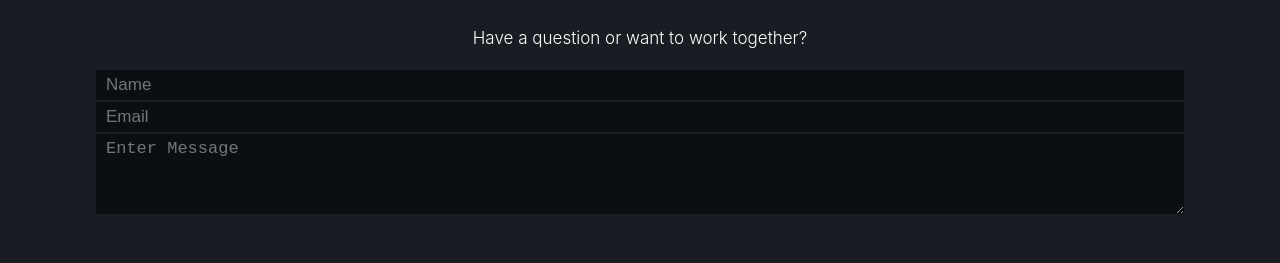
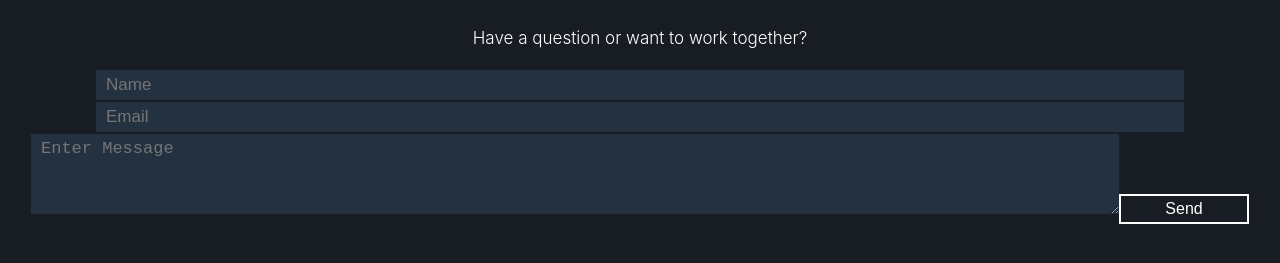
Before and after one commit to mattcbodily/portfolio-two, a React (Create React App) app: page / in a window 1280 px wide. Shown: the part 5750-6013 px from the top of the page. Built offline with nearby package versions, Linux system fonts and the light colour scheme.

Commit message:
added some styling to the contact component, added a button to the form

```diff
--- a/src/Components/Contact/Contact.css
+++ b/src/Components/Contact/Contact.css
@@ -10,7 +10,7 @@
     margin-bottom: 2px;
     padding-left: 10px;
     border: none;
-    background-color: #0B0F14;
+    background-color: #243141;
     color: white;
     font-size: 17px;
     outline-color: #0078FF;
@@ -22,8 +22,28 @@
     box-sizing: border-box;
     padding: 5px 0px 0px 10px;
     border: none;
-    background-color: #0B0F14;
+    background-color: #243141;
     color: white;
     font-size: 17px;
     outline-color: #0078FF;
 }
+
+.contact-button {
+    height: 30px;
+    width: 130px;
+    border: 2px solid white;
+    background-color: #181D23;
+    color: white;
+    font-size: 16px;
+    font-weight: 400;
+}
+
+.contact-button:hover {
+    border-color: #0078FF;
+    color: #0078FF;
+}
+
+.contact-button:active {
+    border-color: white;
+    color: white;
+}
--- a/src/Components/Contact/Contact.js
+++ b/src/Components/Contact/Contact.js
@@ -13,11 +13,13 @@ const Contact = () => {
             <form>
                 <input
                     value={name}
+                    type='text'
                     placeholder='Name'
                     className='contact-input'
                     onChange={(e) => setName(e.target.value)}/>
                 <input
                     value={email}
+                    type='email'
                     placeholder='Email'
                     className='contact-input'
                     onChange={(e) => setEmail(e.target.value)}/>
@@ -26,6 +28,7 @@ const Contact = () => {
                     placeholder='Enter Message'
                     className='contact-textarea'
                     onChange={(e) => setMessage(e.target.value)}/>
+                <button className='contact-button'>Send</button>
             </form>
         </div>
     )
```
